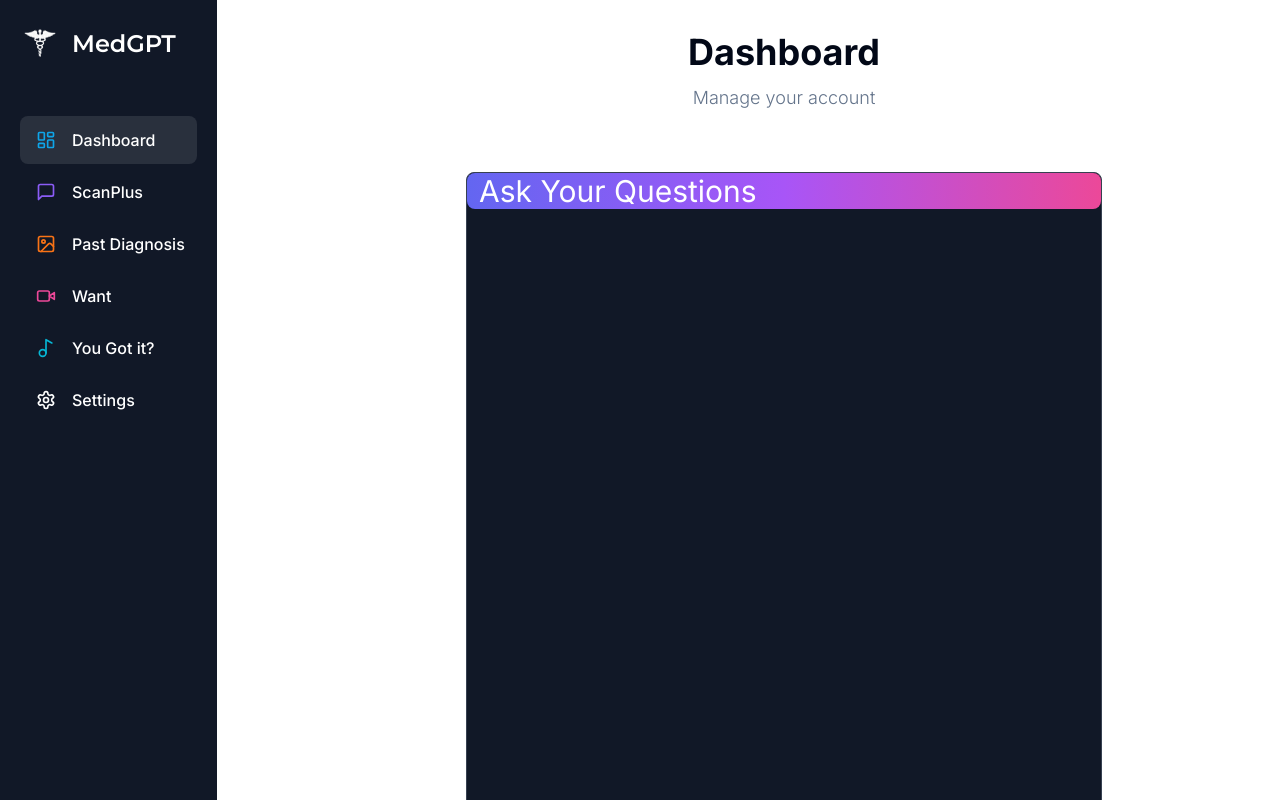
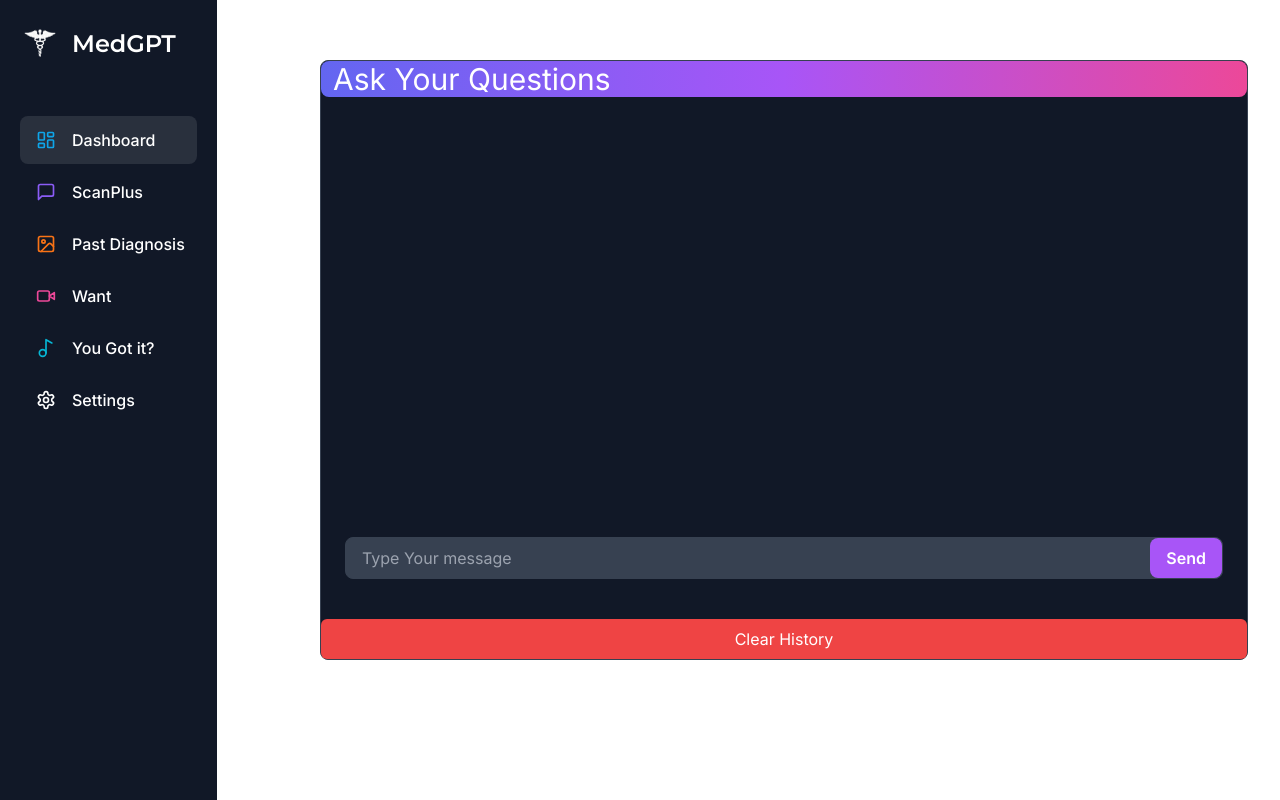
Before and after one commit to Gupta-Aryaman/MediMate, a Next.js app in the folder app/: page /dashboard in a window 1280 px wide. Shown: the top 800 px of the page. Built offline with nearby package versions, Linux system fonts and the light colour scheme.

Commit message:
ChatBox fixed & updated

```diff
--- a/app/src/app/(dashboard)/(routes)/dashboard/page.tsx
+++ b/app/src/app/(dashboard)/(routes)/dashboard/page.tsx
@@ -32,8 +32,15 @@
 
     const handleSubmit = (event) => {
         event.preventDefault();
+
+        // Check if inputValue is empty
+        if (!inputValue.trim()) {
+            return;
+        }
+
         setChatLog((prevChatLog) => [...prevChatLog, { type: "user", message: inputValue }]);
         setInputValue('');
+
         var requestOptions = {
             method: 'GET',
             redirect: 'follow'
@@ -44,9 +51,9 @@
             .then(result => {
                 if ("response" in result) {
                     const botResponse = result.response; // getting the response from the bot
-
+                    const formattedResponse = botResponse.replace(/\n/g, '<br>');
                     // updating the chat response
-                    setChatLog(prevChatLog => [...prevChatLog, { type: 'bot', message: botResponse }]);
+                    setChatLog(prevChatLog => [...prevChatLog, { type: 'bot', message: formattedResponse }]);
                     setInputValue('');
 
                 } else {
@@ -54,7 +61,18 @@
                 }
             })
             .catch(error => console.log('error', error));
-    }
+    };
+
+    const handleClearHistory = () => {
+        // Send a request to clear the chatbot's memory
+        fetch("http://127.0.0.1:5000/clear_memory", { method: 'POST' })
+            .then(response => response.json())
+            .then(result => {
+                console.log("Memory cleared:", result);
+                // Optionally, update your UI or take other actions
+            })
+            .catch(error => console.error('Error clearing memory:', error));
+    };
 
     const sendMessage =  (message) => {
         const url = ""
@@ -77,14 +95,16 @@
             console.log(error);
             setIsLoading(false);
         });
+
+
     }
     return (
         <div>
-            <div className="mb-8 space-y-3">
-                <h2 className="text-4xl md:text-4xl font-bold text-center">
+            <div >
+                {/* <h2 className="text-4xl md:text-4xl font-bold text-center">
                     Dashboard
-                </h2>
-                <p className="text-muted-foreground font-light text-sm md:text-lg text-center">Manage your account</p>
+                </h2> */}
+                {/* <p className="text-muted-foreground font-light text-sm md:text-lg text-center">Manage your account</p> */}
             </div>
             {/* <div className="px-4 md:px-20 lg:px-20 space-y-4">
                 {tools.map((tool) => (
@@ -103,19 +123,21 @@
                     </Card>
                 ))}
             </div> */}
-            <div className="container mx-auto max-w-[700px] py-7">
-                <div className="flex flex-col h-screen bg-gray-900 border border-gray-700 rounded-lg">
+            <div className="container mx-auto max-w-[1000px] py-7" >
+                <div className="flex flex-col h-screen bg-gray-900 border border-gray-700 rounded-lg" style={{ maxHeight: '600px' }}>
                     <h1 className="bg-gradient-to-r from-indigo-500 via-purple-500 to-pink-500 rounded-lg px-3 text-3xl text-white">
                     Ask Your Questions
                     </h1>
-                <div className="flex-grow p-6 overflow-y-auto">
+                <div className="flex-grow p-6 overflow-y-auto" style={{ maxHeight: '450px' }}>
                     {chatLog.map((message, index) => (
-                        <div key={index} className={`flex ${message.type === 'user' ? 'justify-end' : 'justify-start'}`}>
-                        <div className={`${message.type === 'user' ? 'bg-purple-500' : 'bg-gray-800'} rounded-mlg p-4 text-white max-w-sm rounded-lg`} style={{ wordWrap: 'break-word', whiteSpace: 'pre-line' }}>
-                        {message.message}
+                    <div key={index} className={`flex ${message.type === 'user' ? 'justify-end' : 'justify-start'}`}>
+                        <div
+                            className={`${message.type === 'user' ? 'bg-purple-500' : 'bg-gray-800'} rounded-mlg p-4 text-white max-w-sm rounded-lg`}
+                            style={{ wordWrap: 'break-word', whiteSpace: 'pre-line' }}
+                            dangerouslySetInnerHTML={{ __html: message.message }}
+                            />
                         </div>
-                        </div>
-                        ))}
+                    ))}
                     {isloading && (
                         <div key={chatLog.length} className="flex justify-start">
                             <div className="bg-gray-800 rounded-lg p-4 text-white max-w-sm rounded-lg">
@@ -130,6 +152,9 @@
                     <button type="submit" className="bg-purple-500 rounded-lg px-4 py=2 text-white font-semibold focus:outline-none hover:bg-purple-600 transition-colors duration-300">Send</button>
                     </div>
                 </form>
+                <button onClick={handleClearHistory} className="bg-red-500 text-white px-4 py-2 rounded-md mt-4">
+                Clear History
+            </button>
             </div>
         </div>
     </div>
--- a/app/src/app/layout.tsx
+++ b/app/src/app/layout.tsx
@@ -6,7 +6,7 @@
 const inter = Inter({ subsets: ['latin'] })
 
 export const metadata: Metadata = {
-  title: 'MyDoctor',
+  title: 'MedGPT',
   description: 'Generated by create next app',
 }
 
```
